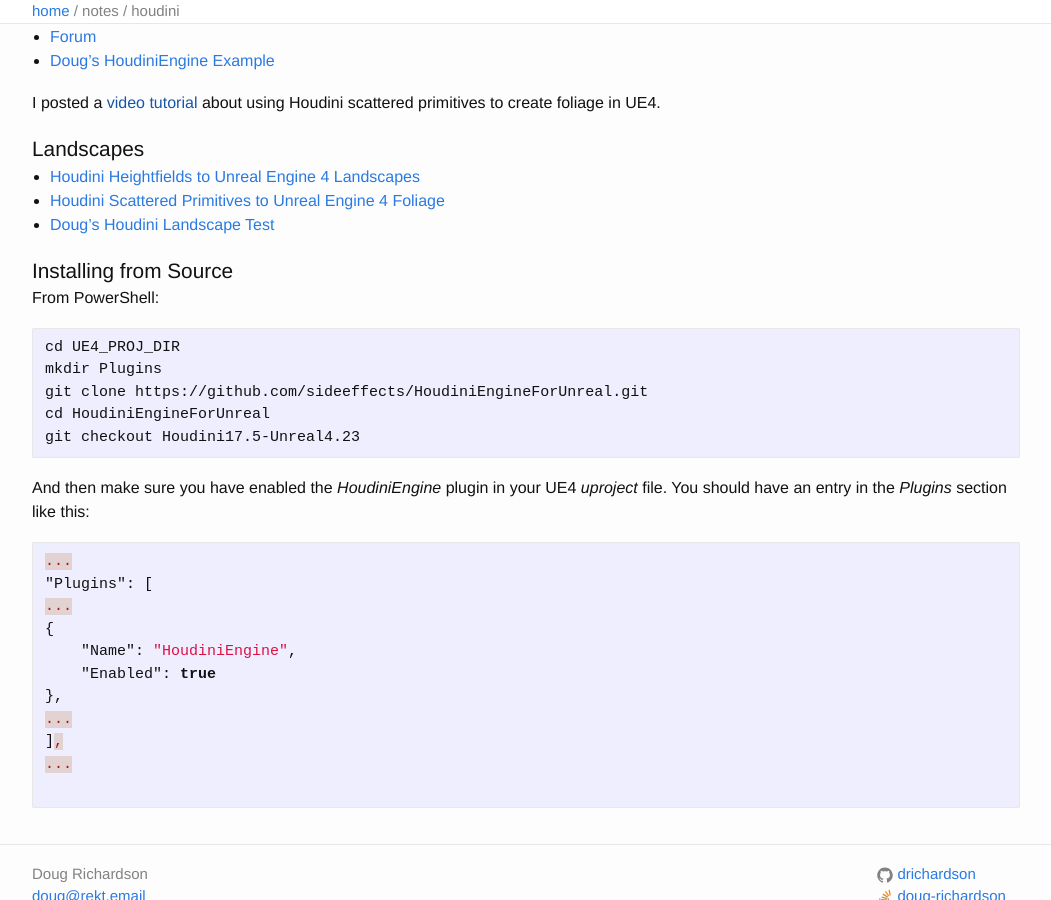
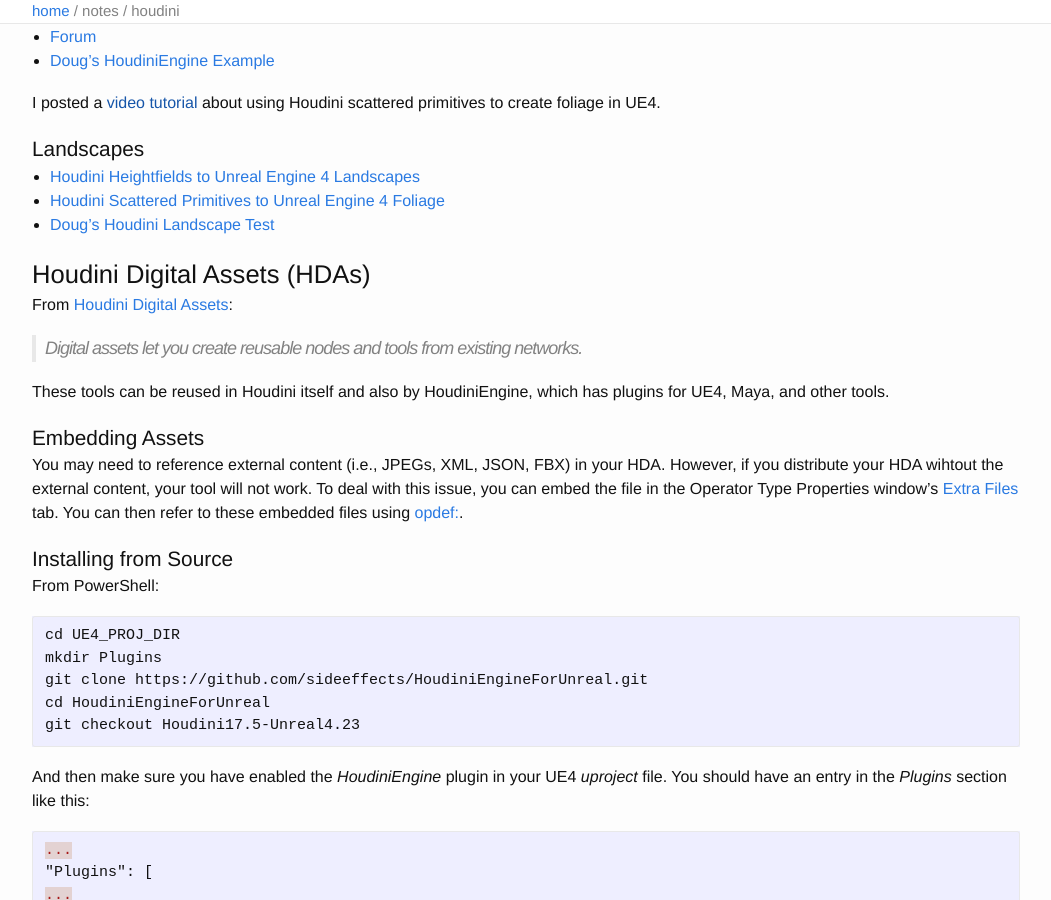
Before and after one commit to drichardson/dougrichardson.us, a Jekyll site: the page built from site/_notes/houdini.md, in a window 1280 px wide and 900 px high, scrolled down 520 px. Shown: the whole window, without its empty margins (114-1165 px from the left). Built offline with Jekyll 4.4.1, drawn with Linux system fonts in a browser that asks for light colours.

Commit message:
embeddeing

```diff
--- a/site/_notes/houdini.md
+++ b/site/_notes/houdini.md
@@ -36,6 +36,21 @@
 - [Doug's Houdini Landscape Test](https://github.com/drichardson/UE4Examples/tree/master/HoudiniLandscapeTest)
 
 
+# Houdini Digital Assets (HDAs)
+
+From [Houdini Digital Assets](https://www.sidefx.com/docs/houdini/assets/index.html):
+
+> Digital assets let you create reusable nodes and tools from existing networks.
+
+These tools can be reused in Houdini itself and also by HoudiniEngine,
+which has plugins for UE4, Maya, and other tools.
+
+## Embedding Assets
+You may need to reference external content (i.e., JPEGs, XML, JSON, FBX) in your HDA. However,
+if you distribute your HDA wihtout the external content, your tool will not work. To deal with this
+issue, you can embed the file in the Operator Type Properties window's [Extra Files](https://www.sidefx.com/docs/houdini/ref/windows/optype.html#extra_files) tab. You can then refer to these embedded files using [opdef:](https://www.sidefx.com/docs/houdini/assets/opdef.html).
+
+
 ## Installing from Source
 
 From PowerShell:
```
